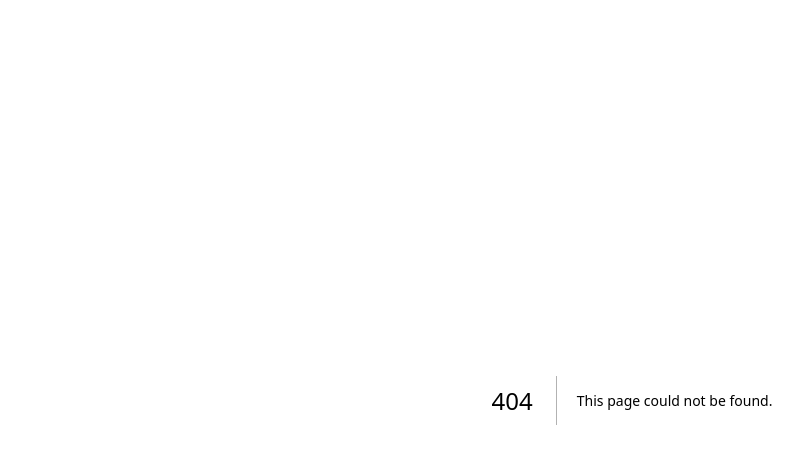
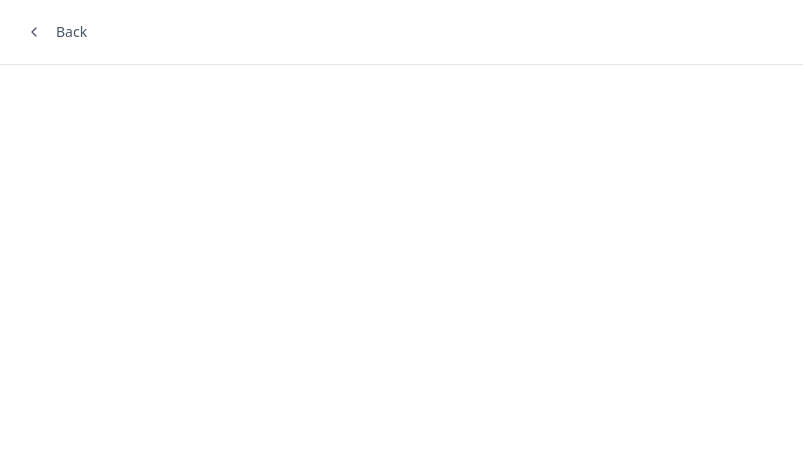
Before and after one commit to subbuwu/green_trace_qr, a Next.js app in the folder frontend/: page /learnmore in a window 1280 px wide. Before the commit this address had no page. Shown: the top 464 px of the page, without its empty margins (8-811 px from the left). Built offline with nearby package versions, Linux system fonts and the light colour scheme.

Commit message:
feat : learnmore page created

```diff
--- /dev/null
+++ b/frontend/app/learnmore/page.tsx
@@ -0,0 +1,34 @@
+"use client"
+import React, { useState } from 'react'
+import { useRouter } from 'next/navigation'
+import { Card, CardContent, CardHeader, CardTitle } from "@/components/ui/card"
+import { Button } from "@/components/ui/button"
+import { Input } from "@/components/ui/input"
+import { Label } from "@/components/ui/label"
+import { ChevronLeft, Building2 } from "lucide-react"
+import Home from '../page'
+
+const LearnmorePage = () => {
+  const router = useRouter();
+
+  const handleBack = () => {
+    router.push('/')
+  }
+
+  return (
+    <div className="min-h-screen bg-white flex flex-col">
+        <header className="border-b bg-white py-4 px-6 flex items-center">
+        <Button
+          variant="ghost"
+          size="sm"
+          onClick={handleBack}
+          className="text-gray-600"
+        >
+          <ChevronLeft className="h-4 w-4 mr-2" /> Back
+        </Button>
+      </header>
+    </div>
+  )
+}
+
+export default LearnmorePage
--- a/frontend/app/page.tsx
+++ b/frontend/app/page.tsx
@@ -11,6 +11,10 @@ export default function Home() {
 
   function handleLogin() {
     router.push("/login");
+  }
+
+  function handleLearnMore() {
+    router.push("/learnmore");
   }
 
   return (
@@ -67,6 +71,7 @@ export default function Home() {
           </Button>
 
           <Button
+            onClick={handleLearnMore}
             variant="outline"
             size="lg"
             className="text-lg border-green-400 text-black hover:text-white hover:bg-green-800/40 px-8 py-6 rounded-full shadow-lg backdrop-blur-sm transition-all duration-300"
```
Also changed, not shown: 1 other file (tests, documents, lock files or other folders).
